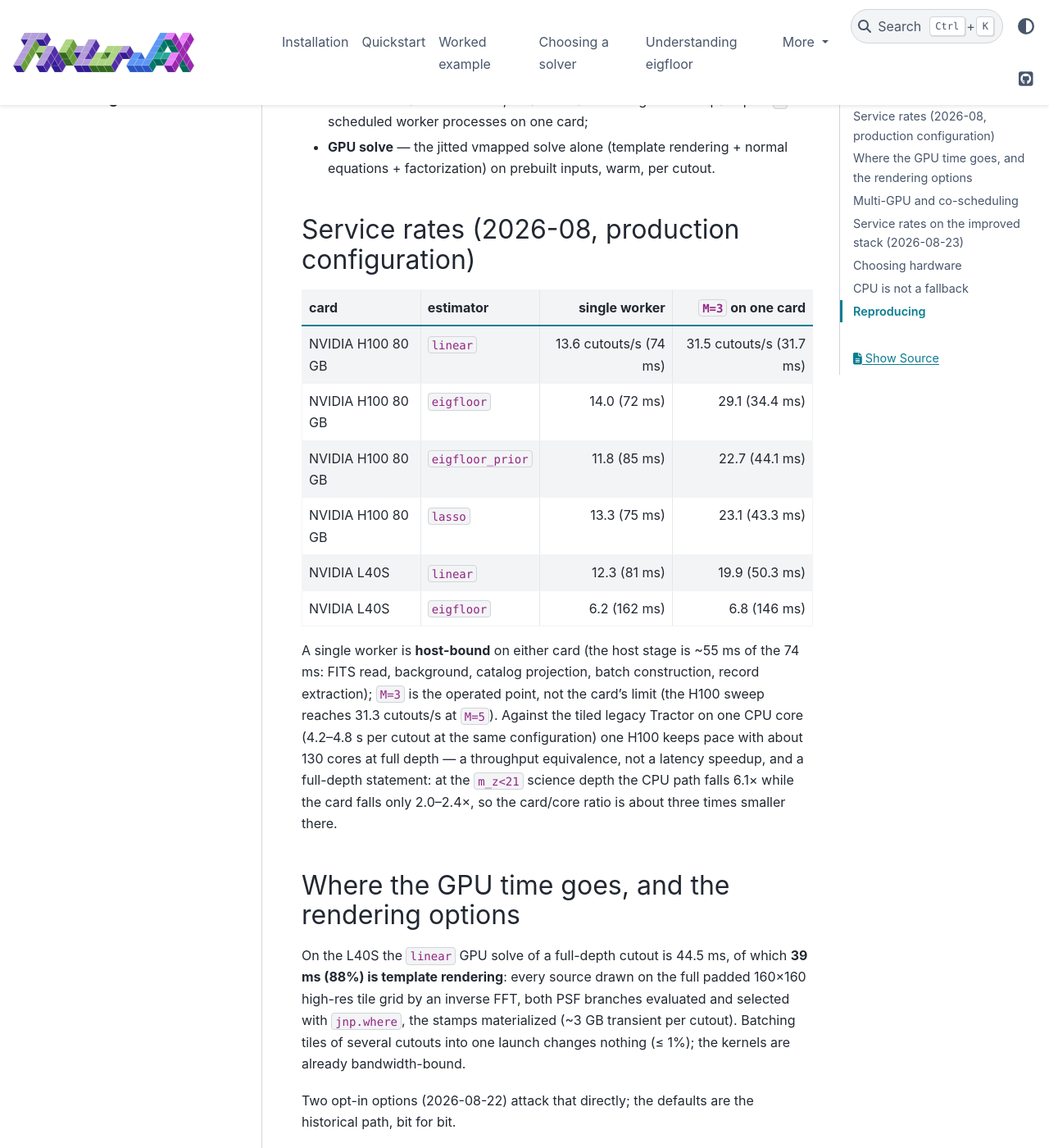
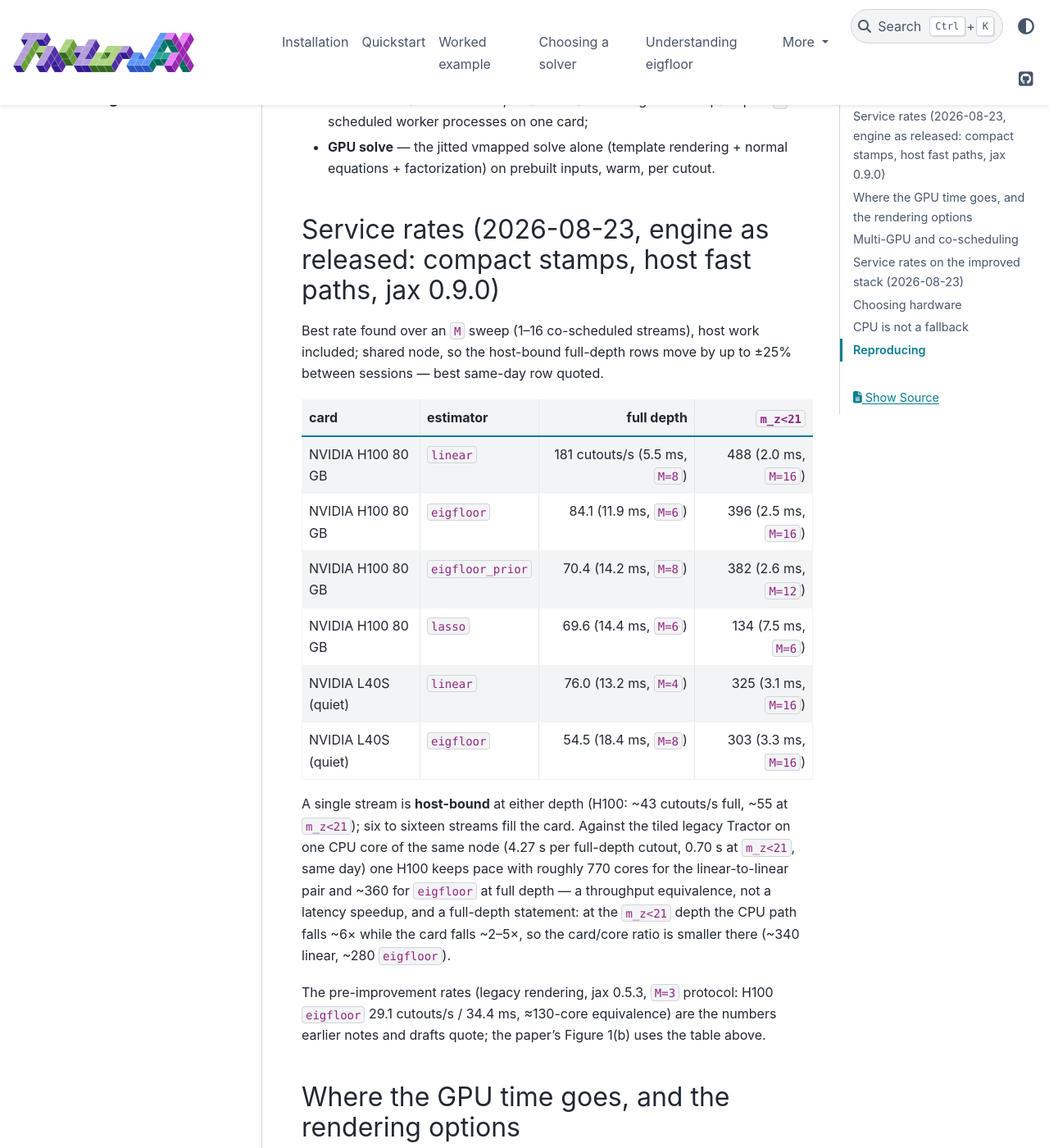
Before and after one commit to hbahk/tractor-jax, a Sphinx documentation site: the page built from docs/performance.md, in a window 1280 px wide and 1400 px high, scrolled down 315 px. Shown: the whole window at 82% size. Built offline with Sphinx 7.4.7 and the PyData theme 0.15.4, drawn with Linux system fonts in a browser that asks for light colours; some of the changed text lies outside the part shown.

Commit message:
docs: refresh performance.md headline table to jax 0.9.0 rates

```diff
--- a/docs/performance.md
+++ b/docs/performance.md
@@ -11,26 +11,34 @@ imply for sizing hardware. Two protocols appear below; do not mix them:
 * **GPU solve** — the jitted vmapped solve alone (template rendering +
   normal equations + factorization) on prebuilt inputs, warm, per cutout.
 
-## Service rates (2026-08, production configuration)
+## Service rates (2026-08-23, engine as released: compact stamps, host fast paths, jax 0.9.0)
 
-| card | estimator | single worker | `M=3` on one card |
+Best rate found over an `M` sweep (1–16 co-scheduled streams), host work
+included; shared node, so the host-bound full-depth rows move by up to ±25%
+between sessions — best same-day row quoted.
+
+| card | estimator | full depth | `m_z<21` |
 |---|---|---:|---:|
-| NVIDIA H100 80 GB | `linear` | 13.6 cutouts/s (74 ms) | 31.5 cutouts/s (31.7 ms) |
-| NVIDIA H100 80 GB | `eigfloor` | 14.0 (72 ms) | 29.1 (34.4 ms) |
-| NVIDIA H100 80 GB | `eigfloor_prior` | 11.8 (85 ms) | 22.7 (44.1 ms) |
-| NVIDIA H100 80 GB | `lasso` | 13.3 (75 ms) | 23.1 (43.3 ms) |
-| NVIDIA L40S | `linear` | 12.3 (81 ms) | 19.9 (50.3 ms) |
-| NVIDIA L40S | `eigfloor` | 6.2 (162 ms) | 6.8 (146 ms) |
+| NVIDIA H100 80 GB | `linear` | 181 cutouts/s (5.5 ms, `M=8`) | 488 (2.0 ms, `M=16`) |
+| NVIDIA H100 80 GB | `eigfloor` | 84.1 (11.9 ms, `M=6`) | 396 (2.5 ms, `M=16`) |
+| NVIDIA H100 80 GB | `eigfloor_prior` | 70.4 (14.2 ms, `M=8`) | 382 (2.6 ms, `M=12`) |
+| NVIDIA H100 80 GB | `lasso` | 69.6 (14.4 ms, `M=6`) | 134 (7.5 ms, `M=6`) |
+| NVIDIA L40S (quiet) | `linear` | 76.0 (13.2 ms, `M=4`) | 325 (3.1 ms, `M=16`) |
+| NVIDIA L40S (quiet) | `eigfloor` | 54.5 (18.4 ms, `M=8`) | 303 (3.3 ms, `M=16`) |
 
-A single worker is **host-bound** on either card (the host stage is ~55 ms of
-the 74 ms: FITS read, background, catalog projection, batch construction,
-record extraction); `M=3` is the operated point, not the card's limit (the
-H100 sweep reaches 31.3 cutouts/s at `M=5`). Against the tiled legacy Tractor
-on one CPU core (4.2–4.8 s per cutout at the same configuration) one H100
-keeps pace with about 130 cores at full depth — a throughput equivalence,
-not a latency speedup, and a full-depth statement: at the `m_z<21` science
-depth the CPU path falls 6.1× while the card falls only 2.0–2.4×, so the
-card/core ratio is about three times smaller there.
+A single stream is **host-bound** at either depth (H100: ~43 cutouts/s full,
+~55 at `m_z<21`); six to sixteen streams fill the card. Against the tiled
+legacy Tractor on one CPU core of the same node (4.27 s per full-depth
+cutout, 0.70 s at `m_z<21`, same day) one H100 keeps pace with roughly 770
+cores for the linear-to-linear pair and ~360 for `eigfloor` at full depth —
+a throughput equivalence, not a latency speedup, and a full-depth statement:
+at the `m_z<21` depth the CPU path falls ~6× while the card falls ~2–5×, so
+the card/core ratio is smaller there (~340 linear, ~280 `eigfloor`).
+
+The pre-improvement rates (legacy rendering, jax 0.5.3, `M=3` protocol:
+H100 `eigfloor` 29.1 cutouts/s / 34.4 ms, ≈130-core equivalence) are the
+numbers earlier notes and drafts quote; the paper's Figure 1(b) uses the
+table above.
 
 ## Where the GPU time goes, and the rendering options
 
@@ -205,8 +213,8 @@ host-stream-bound at M=16 (efficiency 0.4), so the L40S row is a lower bound
 on that card. Differences between the two H100 sets at full depth (linear
 8.3 vs 9.0 ms, lasso 18.2 vs 23.2) are session noise of host-/GPU-bound rows
 on a shared node, not the jax version; the eigfloor family's 12–22% gain is. The H100 rows are the paper's
-(`manuscript/macros.tex`, provenance there); the earlier table at the top of
-this file is the paper's previous protocol (full grid, legacy host, M=3).
+(`manuscript/macros.tex`, provenance there); the headline table at the top of
+this file quotes the jax 0.9.0 rows of this table.
 
 ## Choosing hardware
 
```
